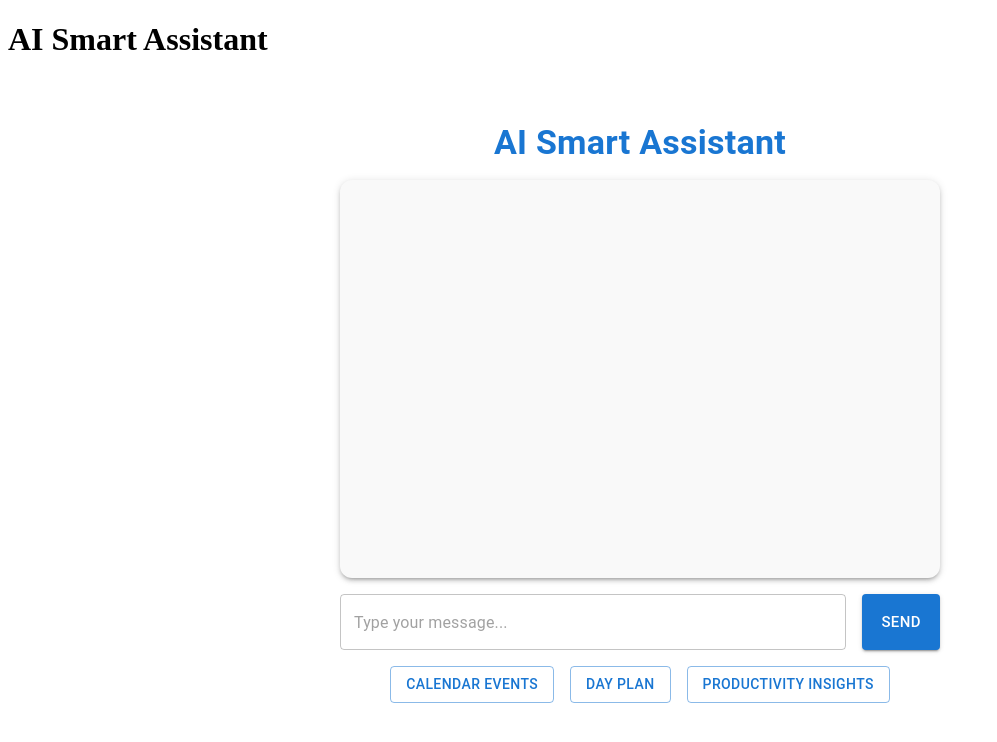
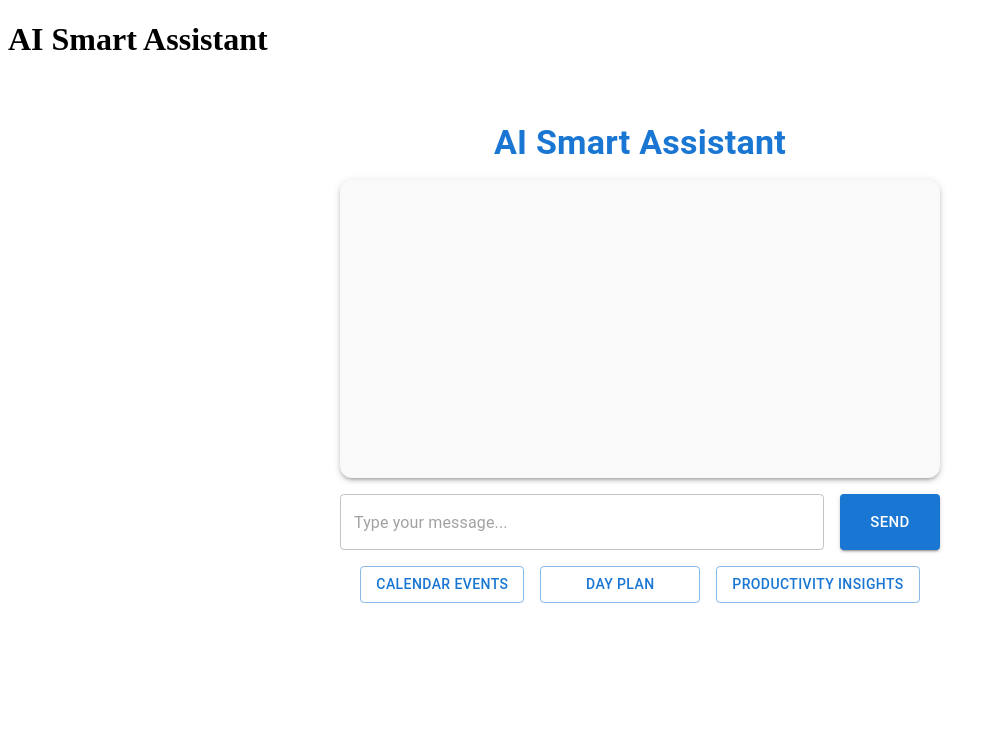
Before and after one commit to savvaskassas/Ai-Smart-Assistant, a React (Vite) app in the folder frontend/: page / in a window 1280 px wide. Shown: the top 742 px of the page, without its empty margins (0-997 px from the left). Built offline with nearby package versions, Linux system fonts and the light colour scheme; the HTML template or start-up script is replaced by a standard one.

Commit message:
UI Improvements

```diff
--- a/frontend/package.json
+++ b/frontend/package.json
@@ -11,6 +11,7 @@
     "@emotion/react": "^11.14.0",
     "@emotion/styled": "^11.14.1",
     "@mui/material": "^7.1.2",
+    "@mui/icons-material": "^7.1.2",
     "@mui/x-date-pickers": "^8.6.0",
     "date-fns": "^4.1.0",
     "react": "^19.1.0",
--- a/frontend/src/components/Chatbot.jsx
+++ b/frontend/src/components/Chatbot.jsx
@@ -1,6 +1,8 @@
 import React, { useState } from 'react';
-import { Box, TextField, Button, Paper, Typography, Stack, Avatar } from '@mui/material';
+import { Box, TextField, Button, Paper, Typography, Stack, Avatar, CircularProgress } from '@mui/material';
 import Calendar from './Calendar';
+import PersonIcon from '@mui/icons-material/Person';
+import SmartToyIcon from '@mui/icons-material/SmartToy';
 
 const Chatbot = () => {
   const [messages, setMessages] = useState([]);
@@ -76,23 +78,24 @@ const Chatbot = () => {
   };
 
   return (
-    <Box sx={{ maxWidth: 600, mx: 'auto', mt: 6, p: 2 }}>
-      <Typography variant="h4" align="center" fontWeight={700} mb={2} color="primary">
+    <Box sx={{ maxWidth: { xs: '100%', sm: 600 }, mx: 'auto', mt: { xs: 2, sm: 6 }, p: { xs: 1, sm: 2 } }}>
+      <Typography variant="h4" align="center" fontWeight={700} mb={2} color="primary" sx={{ fontSize: { xs: '1.5rem', sm: '2.125rem' } }}>
         AI Smart Assistant
       </Typography>
-      <Paper elevation={3} sx={{ p: 3, minHeight: 350, background: '#f9f9f9', borderRadius: 3 }}>
+      <Paper elevation={3} sx={{ p: { xs: 1.5, sm: 3 }, minHeight: 250, background: '#f9f9f9', borderRadius: 3 }}>
         <Stack spacing={2}>
           {messages.map((msg, i) => (
             <Box key={i} sx={{ display: 'flex', flexDirection: msg.sender === 'user' ? 'row-reverse' : 'row', alignItems: 'flex-end' }}>
-              <Avatar sx={{ bgcolor: msg.sender === 'user' ? 'primary.main' : 'secondary.main', ml: msg.sender === 'user' ? 2 : 0, mr: msg.sender === 'assistant' ? 2 : 0 }}>
-                {msg.sender === 'user' ? 'U' : 'A'}
+              <Avatar sx={{ bgcolor: msg.sender === 'user' ? 'primary.main' : 'secondary.main', ml: msg.sender === 'user' ? 2 : 0, mr: msg.sender === 'assistant' ? 2 : 0, width: { xs: 32, sm: 40 }, height: { xs: 32, sm: 40 } }}>
+                {msg.sender === 'user' ? <PersonIcon fontSize="small" /> : <SmartToyIcon fontSize="small" />}
               </Avatar>
               <Box sx={{
                 bgcolor: msg.sender === 'user' ? 'primary.light' : 'secondary.light',
                 color: '#222',
-                px: 2, py: 1, borderRadius: 2, maxWidth: '70%',
+                px: 2, py: 1, borderRadius: 2, maxWidth: { xs: '85%', sm: '70%' },
                 boxShadow: 1,
                 whiteSpace: 'pre-line',
+                fontSize: { xs: '0.95rem', sm: '1rem' },
               }}>
                 <Typography variant="body1" fontWeight={msg.sender === 'user' ? 600 : 500}>
                   {msg.text}
@@ -102,7 +105,12 @@ const Chatbot = () => {
           ))}
         </Stack>
       </Paper>
-      <Stack direction="row" spacing={2} mt={2}>
+      {loading && (
+        <Box sx={{ display: 'flex', justifyContent: 'center', my: 2 }}>
+          <CircularProgress size={32} color="primary" />
+        </Box>
+      )}
+      <Stack direction={{ xs: 'column', sm: 'row' }} spacing={2} mt={2}>
         <TextField
           fullWidth
           variant="outlined"
@@ -113,18 +121,18 @@ const Chatbot = () => {
           placeholder="Type your message..."
           sx={{ bgcolor: 'white', borderRadius: 2 }}
         />
-        <Button onClick={sendMessage} disabled={loading} variant="contained" size="large">
+        <Button onClick={sendMessage} disabled={loading} variant="contained" size="large" sx={{ minWidth: { xs: '100%', sm: 100 } }}>
           Send
         </Button>
       </Stack>
-      <Stack direction="row" spacing={2} mt={2} justifyContent="center">
-        <Button onClick={fetchCalendarEvents} disabled={loading} variant="outlined">
+      <Stack direction={{ xs: 'column', sm: 'row' }} spacing={2} mt={2} justifyContent="center">
+        <Button onClick={fetchCalendarEvents} disabled={loading} variant="outlined" sx={{ minWidth: { xs: '100%', sm: 160 } }}>
           Calendar Events
         </Button>
-        <Button onClick={fetchDayPlan} disabled={loading} variant="outlined">
+        <Button onClick={fetchDayPlan} disabled={loading} variant="outlined" sx={{ minWidth: { xs: '100%', sm: 160 } }}>
           Day Plan
         </Button>
-        <Button onClick={fetchProductivityInsights} disabled={loading} variant="outlined">
+        <Button onClick={fetchProductivityInsights} disabled={loading} variant="outlined" sx={{ minWidth: { xs: '100%', sm: 180 } }}>
           Productivity Insights
         </Button>
       </Stack>
```
Also changed, not shown: 1 other file (tests, documents, lock files or other folders).
